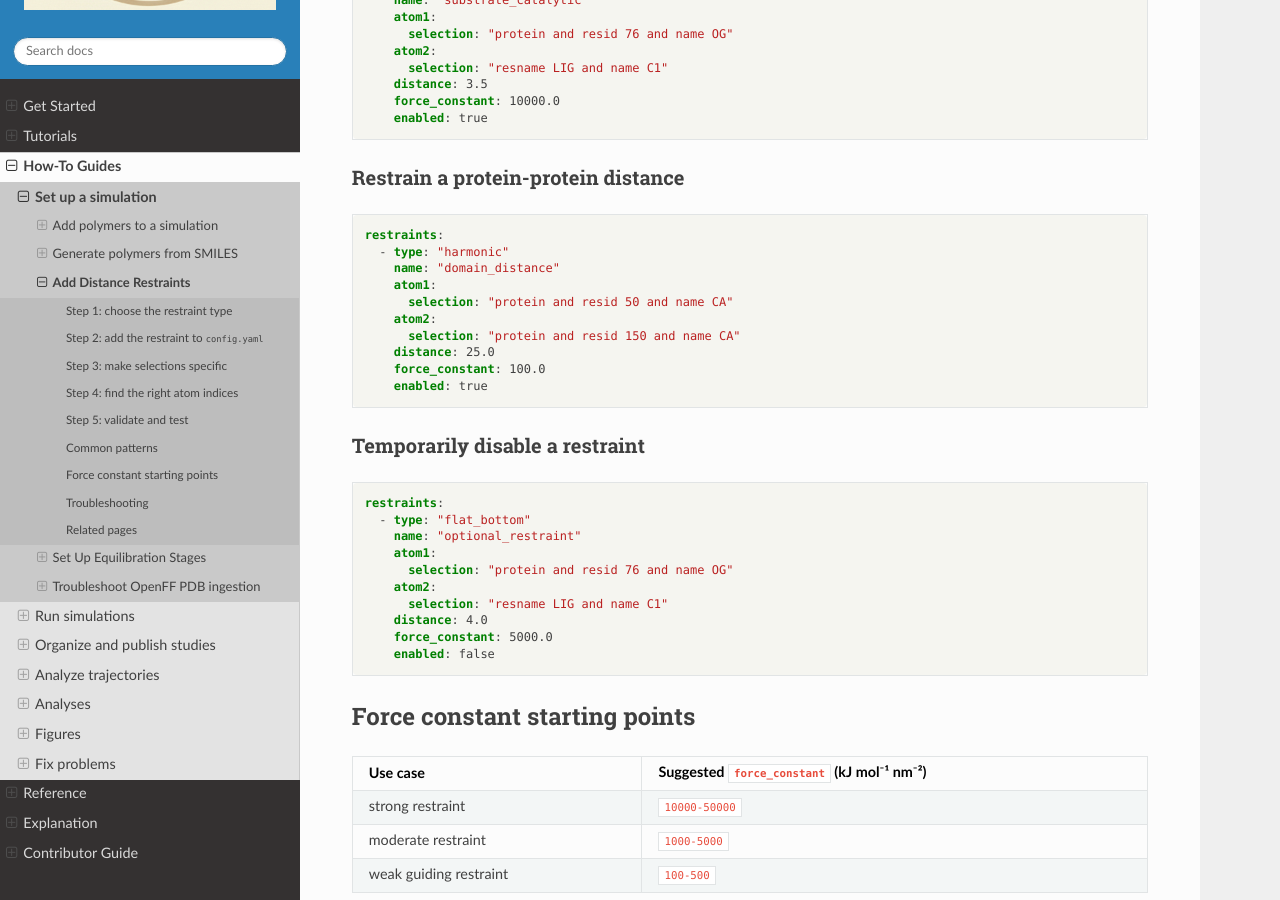
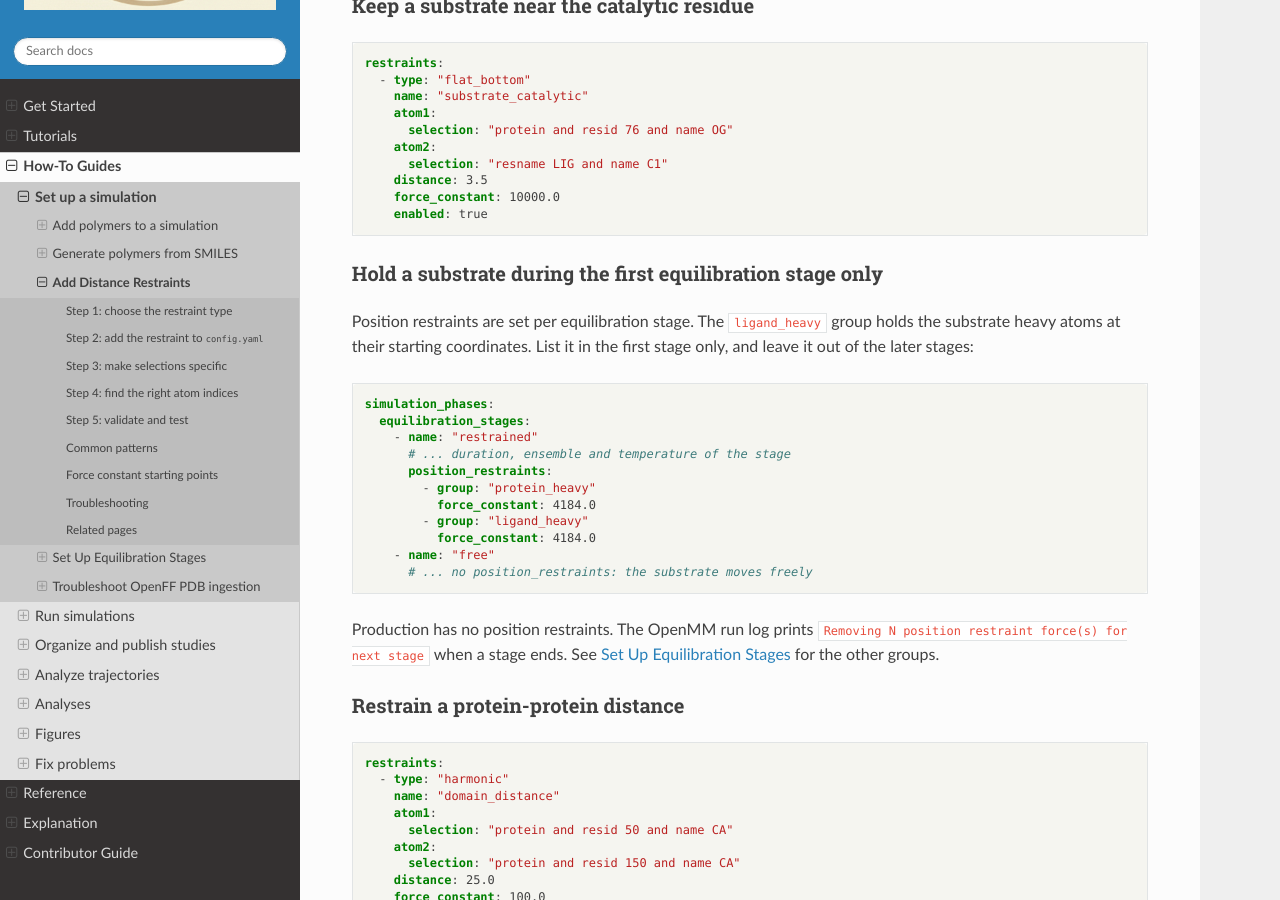
Before and after one commit to joelaforet/polyzymd, a Sphinx documentation site: the page built from docs/source/how_to/restraints.md, in a window 1280 px wide and 900 px high, scrolled down 2803 px. Built offline with Sphinx 7.4.7 and the Read the Docs theme 3.1.0, drawn with Linux system fonts in a browser that asks for light colours; some of the changed text lies outside the part shown.

Commit message:
Fix co-solvent water, per-stage restraint and example docs
count and concentration co-solvents keep their own mass out of the water budget, but their ions reduce it. Distance restraints act in every phase; a ligand_heavy position restraint holds a substrate in one stage. Figures need no display. The complete-example section points to add-condition --new and examples/quickstart instead of the package source. (Acceptance C3 items 4, 5, 6, 8.)

````diff
--- a/docs/source/how_to/restraints.md
+++ b/docs/source/how_to/restraints.md
@@ -1,8 +1,12 @@
 # Add Distance Restraints
 
 Use this guide when you want to keep two atoms near a target distance during a
-simulation, such as holding a substrate near an active site during early
-equilibration or production.
+simulation, such as holding a substrate near an active site.
+
+A distance restraint acts in every phase of the run, production included. It
+has no per-stage setting. To hold a substrate in one equilibration stage only,
+use a position restraint in that stage instead: see
+{ref}`restrain-substrate-one-stage`.
 
 ## Step 1: choose the restraint type
 
@@ -128,6 +132,31 @@
     enabled: true
 ```
 
+(restrain-substrate-one-stage)=
+### Hold a substrate during the first equilibration stage only
+
+Position restraints are set per equilibration stage. The `ligand_heavy` group
+holds the substrate heavy atoms at their starting coordinates. List it in the
+first stage only, and leave it out of the later stages:
+
+```yaml
+simulation_phases:
+  equilibration_stages:
+    - name: "restrained"
+      # ... duration, ensemble and temperature of the stage
+      position_restraints:
+        - group: "protein_heavy"
+          force_constant: 4184.0
+        - group: "ligand_heavy"
+          force_constant: 4184.0
+    - name: "free"
+      # ... no position_restraints: the substrate moves freely
+```
+
+Production has no position restraints. The OpenMM run log prints
+`Removing N position restraint force(s) for next stage` when a stage ends.
+See {doc}`equilibration` for the other groups.
+
 ### Restrain a protein-protein distance
 
 ```yaml
````
Also changed, not shown: docs/source/get_started/quickstart.md (+4 -0 lines), docs/source/how_to/equilibration.md (+2 -1 lines), docs/source/reference/configuration.md (+16 -8 lines).
